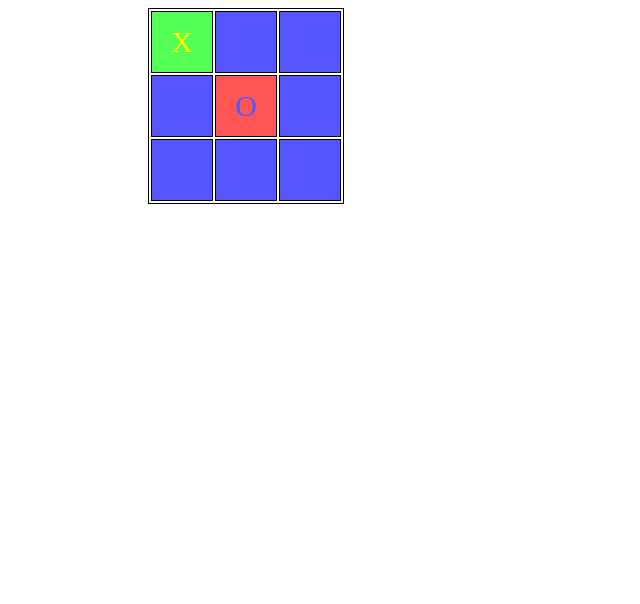
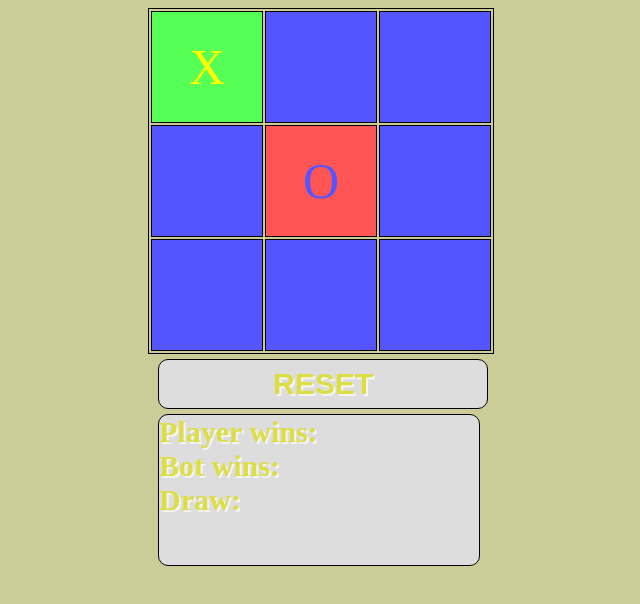
Before and after one commit to martin-varbanov96/TicTacToe, a website: page TicTacToe jQuery/ticTacTIe/TicTacToe/TicTacToe/index.html in a window 1280 px wide. Both pictures are taken after a click on the element 542 px from the left and 42 px from the top of the page. Shown: the whole page, without its empty margins (360-1000 px from the left). Drawn offline with nearby package versions, Linux system fonts and the light colour scheme.

Commit message:
v1.2
Almost unbeatable bot

```diff
--- a/TicTacToe jQuery/ticTacTIe/TicTacToe/TicTacToe/index.html
+++ b/TicTacToe jQuery/ticTacTIe/TicTacToe/TicTacToe/index.html
@@ -24,6 +24,12 @@
             <td class="freeSpot" id="C"></td>
         </tr>
     </table>
+    <button>RESET</button>
+    <div id="scoreBoard">
+        <div id="playerWin">Player wins: </div>
+        <div id="botWin">Bot wins: </div>
+        <div id="draw">Draw: </div>
+    </div>
     <script src="http://ajax.googleapis.com/ajax/libs/jquery/1.7.2/jquery.min.js"></script>
     <script src="script/app.js"></script>
 </body>
--- a/TicTacToe jQuery/ticTacTIe/TicTacToe/TicTacToe/script/app.js
+++ b/TicTacToe jQuery/ticTacTIe/TicTacToe/TicTacToe/script/app.js
@@ -1,10 +1,17 @@
 $(document).ready(function () {
     game();
+    $("button").click(function () {
+        reset();
+    });
 });
 
 function game() {
     var step = 0;
     var winBool = false;
+    var drawCount = 0;
+    var playerCount = 0;
+    var botWin = 0;
+    var isDrawOutput = false;
 
     $('.freeSpot').click(function () {
         if ($(this).attr("class") == "freeSpot") {
@@ -12,12 +19,18 @@ function game() {
             $(this).html("X");
             winBool = checkWin();
             if (winBool == true) {
-                alert("Player wins");
+                playerCount++;
+                $('#playerWin').text("Player wins: " + playerCount);
+                reset();
+            }
+            botTurn();
+            if (isDraw()) {
+                drawCount++;
+                $('#draw').text("Draw: " + drawCount);
+                reset();
             }
         }
-        botTurn();
     });
-
     //The bot's turn
     function botTurn() {
         var Q = $('#Q').text();
@@ -38,9 +51,10 @@ function game() {
             checkWinMove();
         }
         if (checkWin()) {
-            alert("bot win hue hue hue ");
+            botWin++;
+            $('#botWin').html("Bot wins: " + botWin);
+            reset();
         }
-
         function checkWinMove() {
             //qwe win
             if ((Q == "O") && (W == "O") && (isFilled(E) == false)) {
@@ -357,6 +371,27 @@ function game() {
         }
     }
 
+    //Checks if game is draw
+    function isDraw() {
+        var Q = $('#Q').text();
+        var W = $('#W').text();
+        var E = $('#E').text();
+        var A = $('#A').text();
+        var S = $('#S').text();
+        var D = $('#D').text();
+        var Z = $('#Z').text();
+        var X = $('#X').text();
+        var C = $('#C').text();
+
+        if ((Q != "") && (W != "") && (E != "") &&
+            (A != "") && (S != "") && (D != "") &&
+            (Z != "") && (X != "") && (C != "")
+            ) {
+            return true;
+        }
+        return false;
+    }
+
     // checks is value is filled returns bool
     function isFilled(val) {
         if ((val == "X") || (val == "O")) {
@@ -392,3 +427,26 @@ function game() {
 
     }
 }
+
+//resets the game with null values and freeSpot classes
+function reset() {
+    $('#Q').text("");
+    $('#W').text("");
+    $('#E').text("");
+    $('#A').text("");
+    $('#S').text("");
+    $('#D').text("");
+    $('#Z').text("");
+    $('#X').text("");
+    $('#C').text("");
+    $('#Q').attr("class", "freeSpot");
+    $('#W').attr("class", "freeSpot");
+    $('#E').attr("class", "freeSpot");
+    $('#A').attr("class", "freeSpot");
+    $('#S').attr("class", "freeSpot");
+    $('#D').attr("class", "freeSpot");
+    $('#Z').attr("class", "freeSpot");
+    $('#X').attr("class", "freeSpot");
+    $('#C').attr("class", "freeSpot");
+
+}
--- a/TicTacToe jQuery/ticTacTIe/TicTacToe/TicTacToe/style/style.css
+++ b/TicTacToe jQuery/ticTacTIe/TicTacToe/TicTacToe/style/style.css
@@ -1,6 +1,9 @@
+body {
+    background-color: #CC9;
+}
 td {
-    width: 50px;
-    height: 50px;
+    width: 100px;
+    height: 100px;
     border: 1px solid black;
     padding: 5px;
     margin: 0px;
@@ -17,18 +20,48 @@ table {
 .marked {
     background-color: #5F5;
     color: #FF0;
-    font-size: 30px;
+    font-size: 50px;
     text-align: center;
 }
 .freeSpot {
     background-color: #55F;
     color: #F55;
-    font-size: 30px;
+    font-size: 50px;
     text-align: center;
 }
 .botMarked {
     background-color: #F55;
     color: #55F;
+    font-size: 50px;
+    text-align: center;
+}
+button {
+    margin: 5px;
+    width: 330px;
+    height: 50px;
+    border-radius: 10px;
+    color: #DD4;
+    text-shadow: 2px 2px whitesmoke;
+    font-weight: bold;
     font-size: 30px;
     text-align: center;
+    text-decoration: solid;
+    margin-left: 510px;
+    background-color: #DDD;
+    border: 1px solid black;
+
 }
+#scoreBoard {
+    border: 1px solid black;
+    width: 320px;
+    height: 150px;
+    border-radius: 10px;
+    color: #DD4;
+    text-shadow: 2px 2px whitesmoke;
+    font-weight: bold;
+    font-size: 30px;
+    text-decoration: solid;
+    margin-left: 510px;
+    background-color: #DDD;
+
+}
```
Also changed, not shown: 1 other file.
